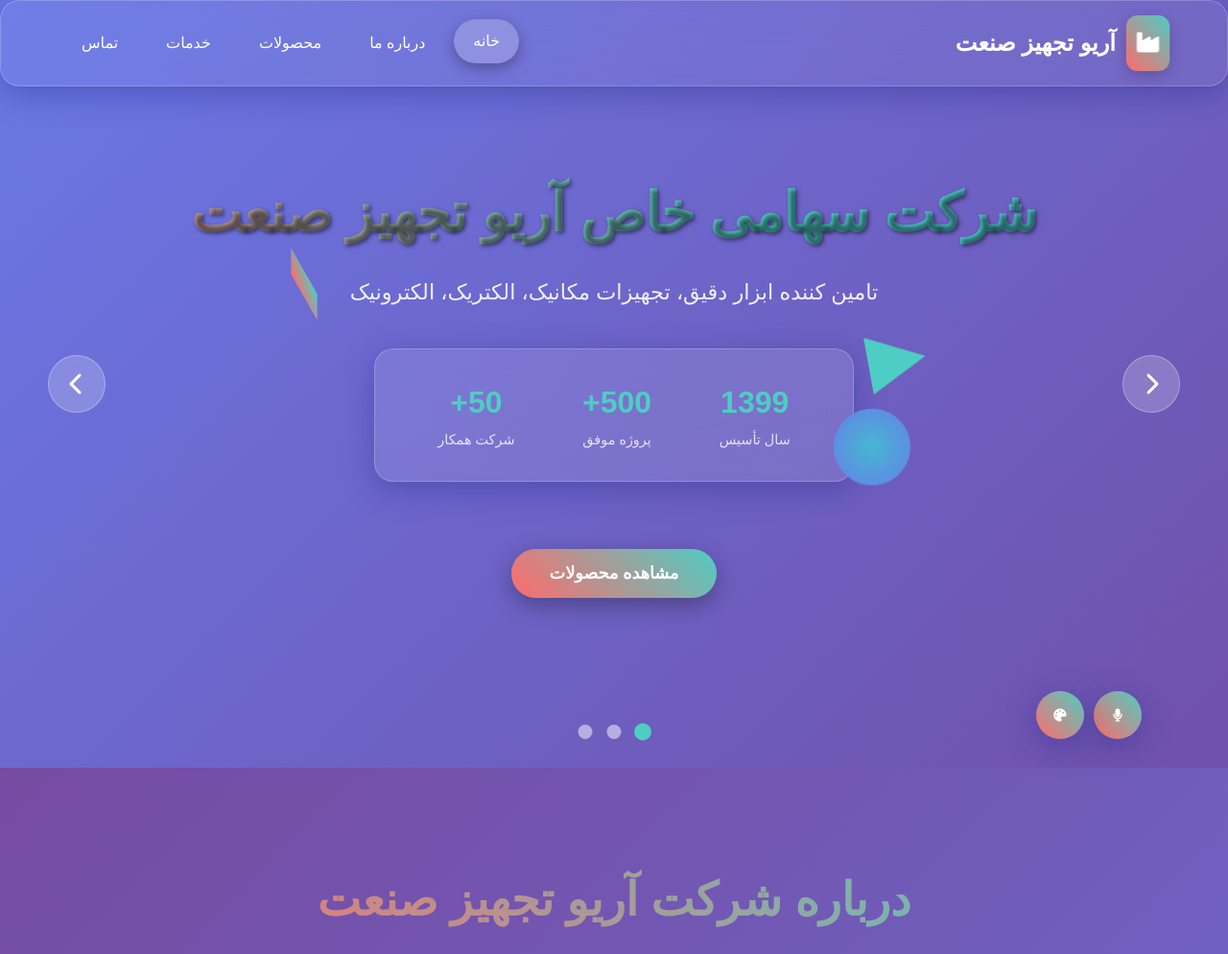
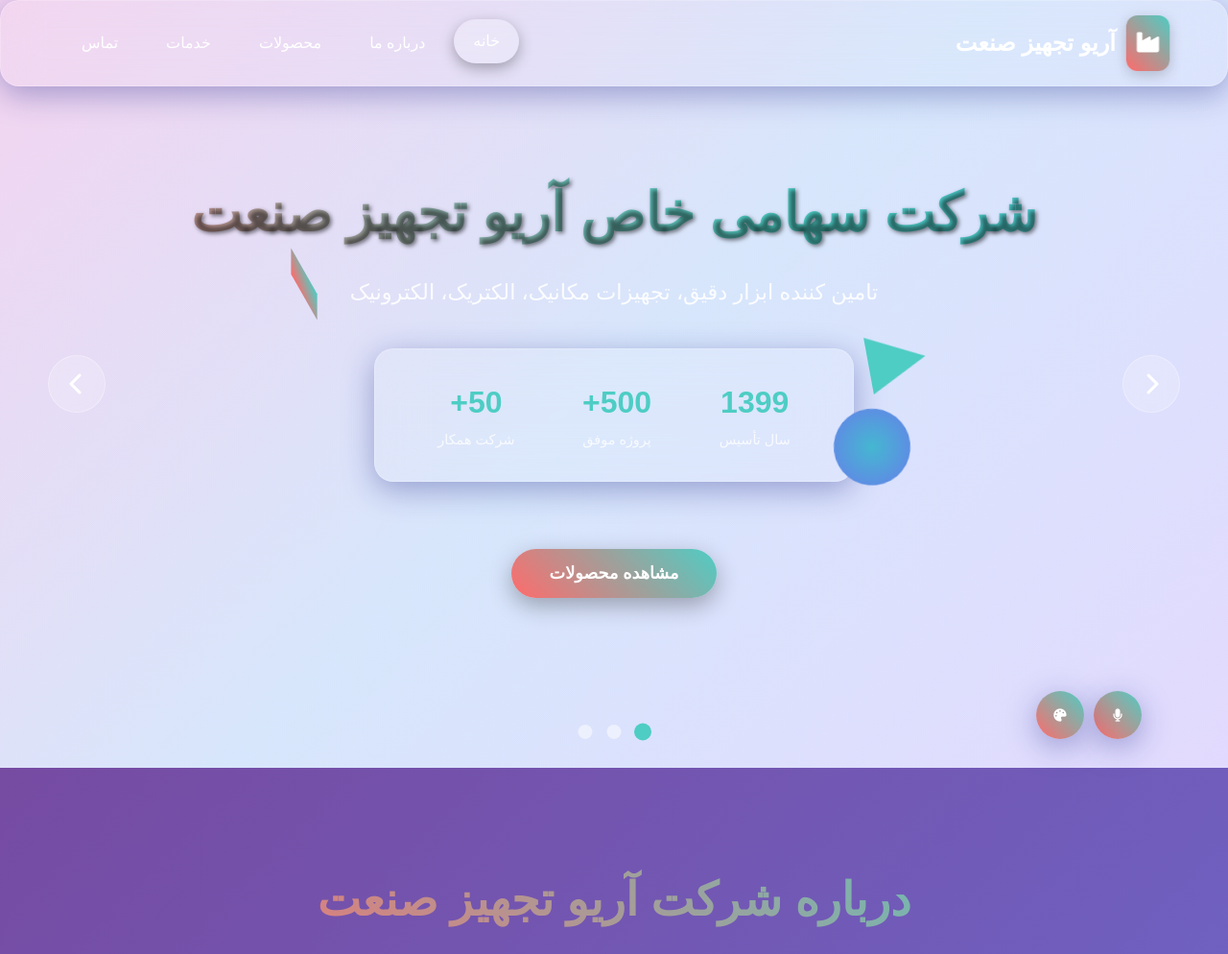
Before and after one commit to viratechkerman-source/ario3, a PHP site: page / in a window 1280 px wide. Shown: the top 994 px of the page at 96% size. Run offline with PHP 8.4, Linux system fonts and the light colour scheme; some web fonts are replaced.

Commit message:
Edit style.css

```diff
--- a/style.css
+++ b/style.css
@@ -13,7 +13,7 @@ body {
     font-family: 'Vazir', sans-serif;
     line-height: 1.6;
     overflow-x: hidden;
-    background: linear-gradient(135deg, #FFE4F5 0%, #E4F5FF 50%, #F5E4FF 100%);
+    background: linear-gradient(135deg, #667eea 0%, #764ba2 100%);
     min-height: 100vh;
     direction: rtl;
 }
@@ -135,7 +135,7 @@ body {
     height: 100vh;
     position: relative;
     overflow: hidden;
-    background: linear-gradient(135deg, #667eea 0%, #764ba2 100%);
+    background: linear-gradient(135deg, #FFE4F5 0%, #E4F5FF 50%, #F5E4FF 100%);
 }
 
 .hero-slider {
```
